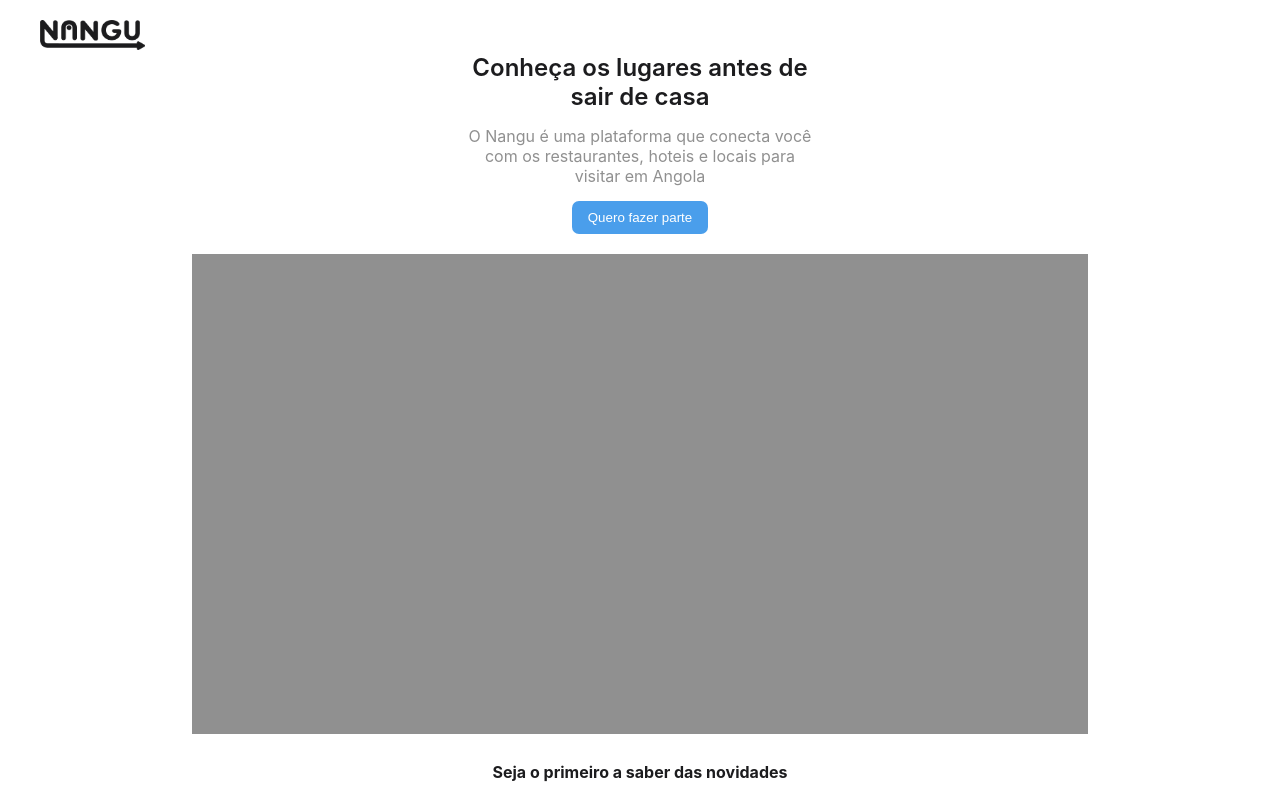
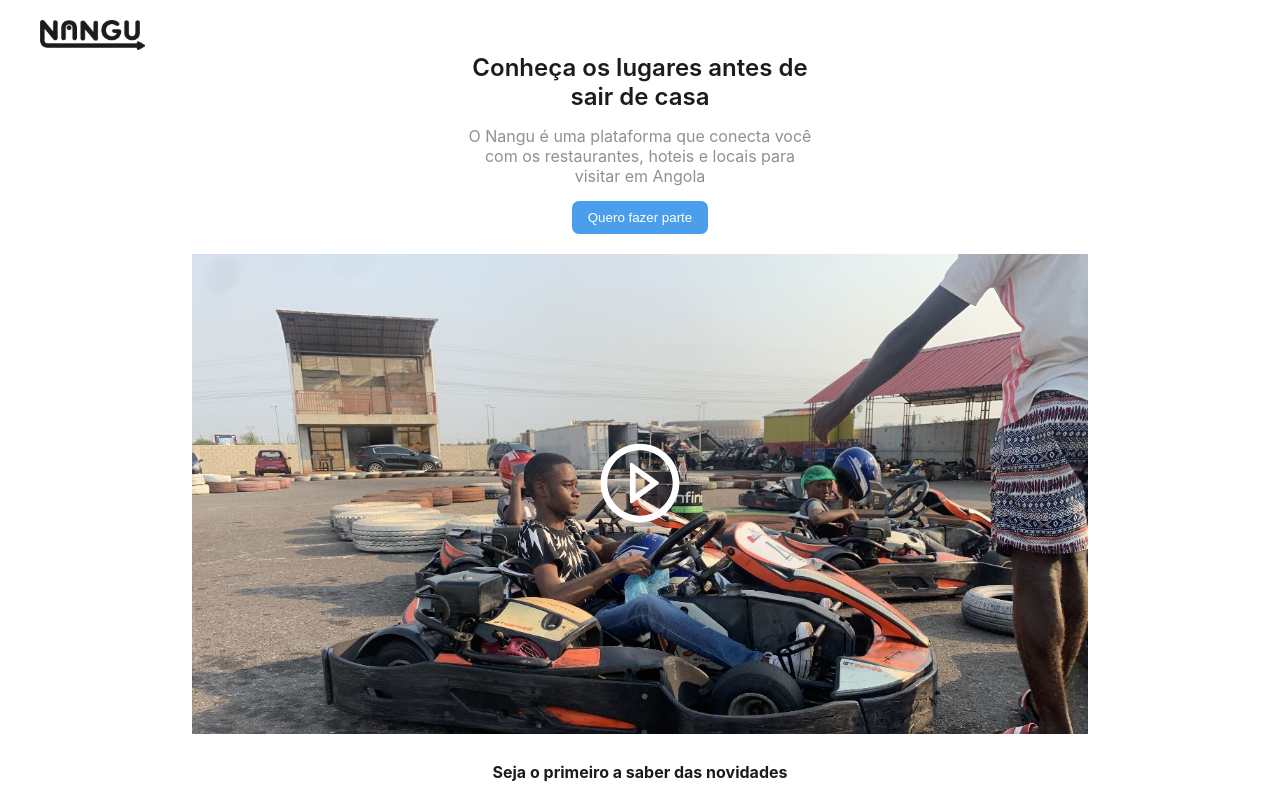
Before and after one commit to LuyandraBranco/Landing-Nangu, a React (Create React App) app: page / in a window 1280 px wide. Shown: the top 798 px of the page. Built offline with nearby package versions, Linux system fonts and the light colour scheme.

Commit message:
Alteracoes basicas

```diff
--- a/src/App.js
+++ b/src/App.js
@@ -21,10 +21,12 @@ import {
   Media,
   Area,
   Link,
-  TextFooter
+  TextFooter,
+  LinkVideo
 }
 from './styles';
 import {FaFacebook, FaYoutube, FaInstagram, FaTwitter, FaTiktok} from "react-icons/fa";
+import {AiOutlinePlayCircle} from "react-icons/ai";
 
 function App() {
   return (
@@ -51,7 +53,7 @@ function App() {
       </Area>
 
       <Video>
-
+        <LinkVideo href='https://youtu.be/lxix1uPeY2s'><AiOutlinePlayCircle/></LinkVideo>
       </Video>
 
       <Footer>
--- a/src/styles.js
+++ b/src/styles.js
@@ -100,11 +100,12 @@ export const Title = styled.h1`
         height:12rem;
         margin:0;
         font-size: 1.3rem;
-        margin-bottom: 1px;
+        margin-bottom:3px;
 
     }
     @media screen and (max-width: 780px) {
 
+        margin-bottom:3px;
 
     }
 
@@ -132,7 +133,7 @@ export const Button = styled.button`
 
     }
     @media screen and (max-width: 900px) {
-        width:56.5%;
+        width:55%;
     }
 
 
@@ -149,10 +150,14 @@ export const Video= styled.section`
 
     width:70%;
     height:30rem;
+    display:flex;
     margin:0;
     margin:0 auto;
-    background:#909090;
+    background: url('./images/karting.jpg');
+    background-size:cover;
     margin-bottom: 15px;
+    justify-content:center;
+    align-items:center;
 
     @media screen and (max-width: 680px) {
         width:100%;
@@ -161,7 +166,20 @@ export const Video= styled.section`
     }
 
 `;
+export const LinkVideo= styled.a`
 
+    text-decoration:none;
+    color:#fff;
+    font-size:90px;
+
+    @media screen and (max-width: 680px) {
+        font-size:50px;
+    }
+    @media screen and (max-width: 780px) {
+        font-size:60px;
+    }
+
+`;
 export const Footer= styled.footer`
 
     width:100%;
@@ -228,7 +246,7 @@ export const Input= styled.input`
     padding:4px;
 
     @media screen and (max-width: 680px) {
-        width:74%;
+        width:60%;
 
     }
 
@@ -243,11 +261,11 @@ export const Submit= styled.input`
     cursor:pointer;
 
     @media screen and (max-width: 680px) {
-        width:26%;
+        width:30%;
 
     }
     @media screen and (max-width: 780px) {
-        width:36%;
+        width:30%;
 
     }
 
```
Also changed, not shown: public/images/karting.jpg (added).
